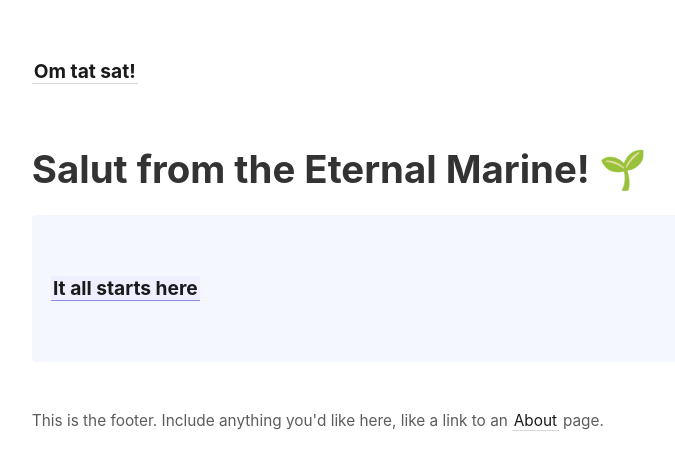
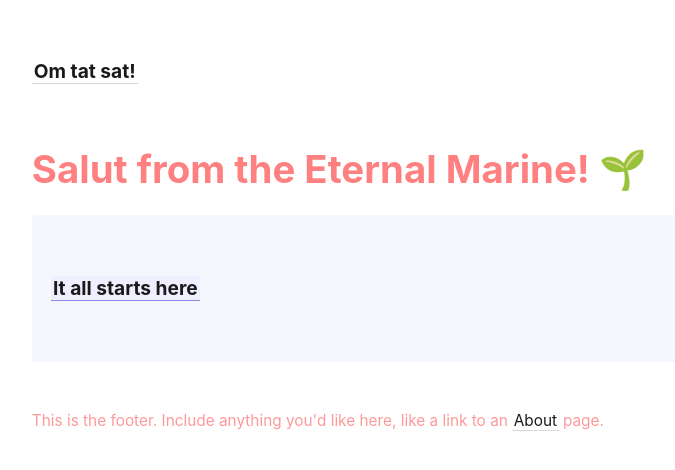
Before and after one commit to Atulsingh92/digigarden-template, a Jekyll site: the page built from _pages/index.md, in a window 1280 px wide. Shown: the top 470 px of the page, without its empty margins (45-720 px from the left). Built offline with Jekyll 4.4.1, drawn with Linux system fonts in a browser that asks for light colours.

Commit message:
Changed the color of welcome text

```diff
--- a/_sass/_style.scss
+++ b/_sass/_style.scss
@@ -1,5 +1,5 @@
 $color-primary: hsl(0, 0%, 10%);
-$color-text: hsl(0, 0%, 20%);
+$color-text: hsl(0, 100%, 75%);
 $color-subtext: hsl(0, 0%, 30%);
 $color-border: hsl(0, 0%, 85%);
 $color-box-background: mix($color-primary, grey, 4%);
```
